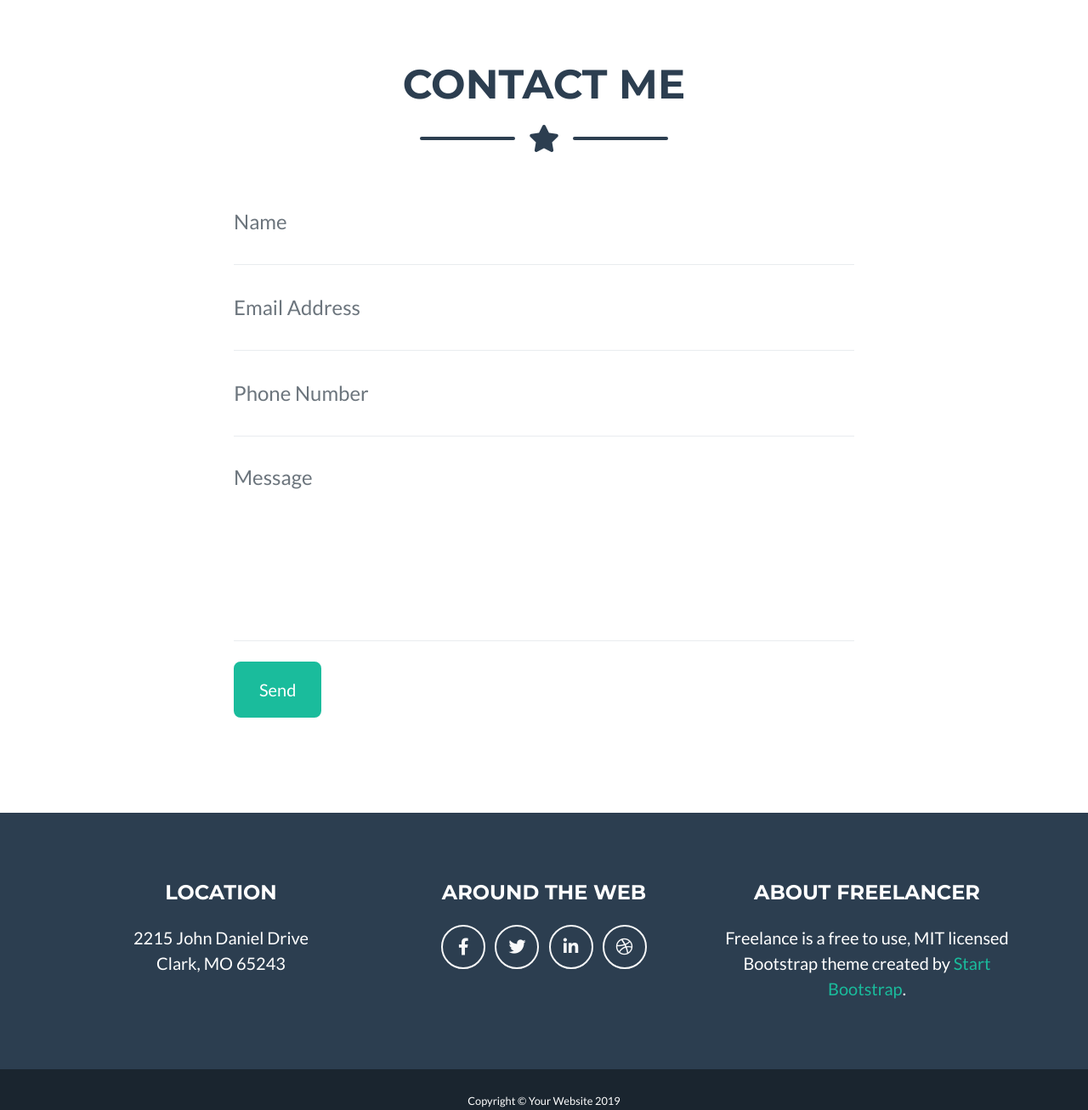
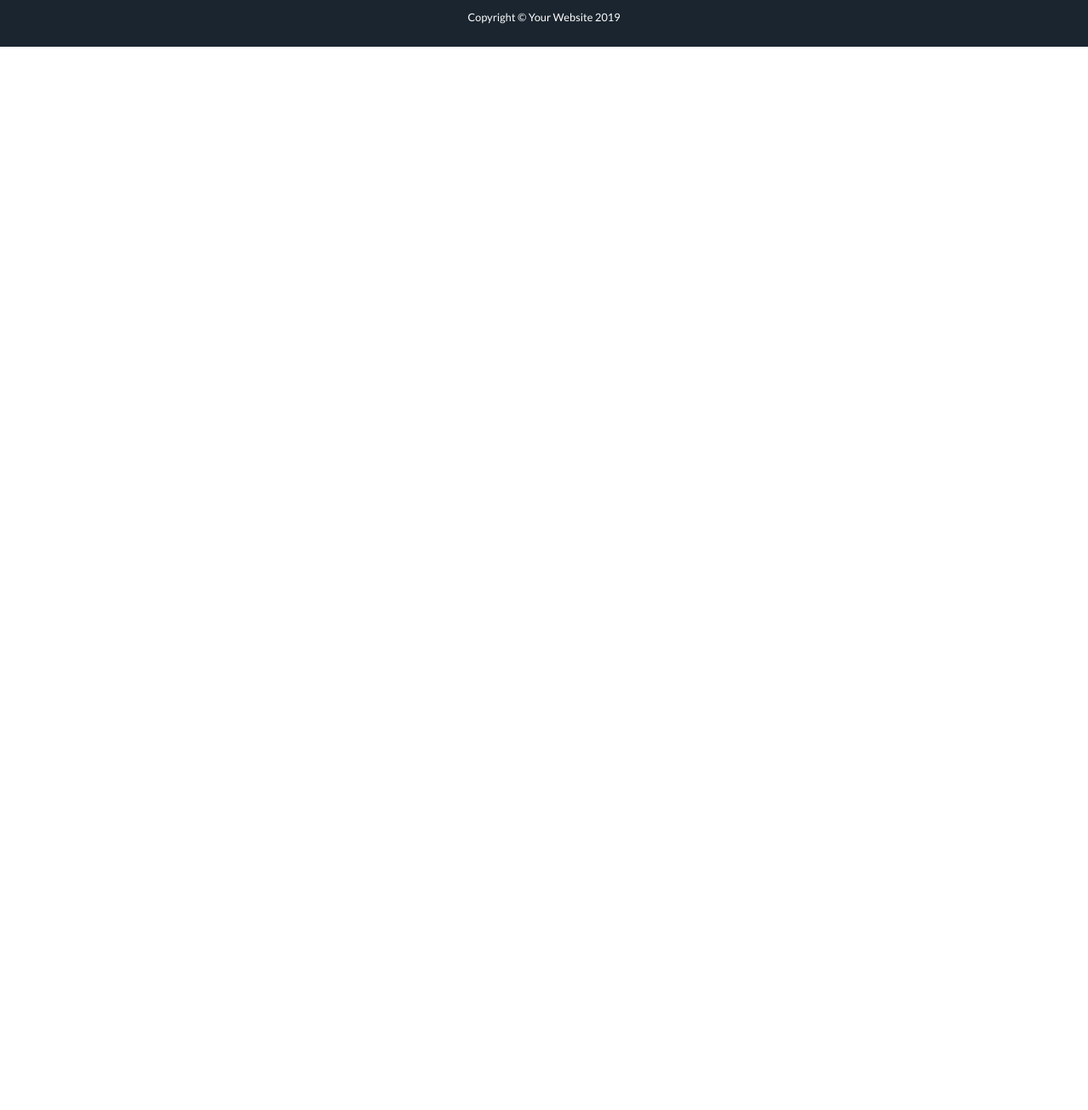
Before and after one commit to mini-credito/minicreditos, a website with bundled scripts: page index.html in a window 1280 px wide. Shown: the part 1860-3167 px from the top of the page at 85% size. After the commit the page ends 1915 px from the top, so only its background shows below. Built offline with nearby package versions, Linux system fonts and the light colour scheme.

Commit message:
Update index.html

```diff
--- a/index.html
+++ b/index.html
@@ -124,106 +124,7 @@
     </div>
   </section>
 
-  <!-- Contact Section -->
-  <section class="page-section" id="contact">
-    <div class="container">
 
-      <!-- Contact Section Heading -->
-      <h2 class="page-section-heading text-center text-uppercase text-secondary mb-0">Contact Me</h2>
-
-      <!-- Icon Divider -->
-      <div class="divider-custom">
-        <div class="divider-custom-line"></div>
-        <div class="divider-custom-icon">
-          <i class="fas fa-star"></i>
-        </div>
-        <div class="divider-custom-line"></div>
-      </div>
-
-      <!-- Contact Section Form -->
-      <div class="row">
-        <div class="col-lg-8 mx-auto">
-          <!-- To configure the contact form email address, go to mail/contact_me.php and update the email address in the PHP file on line 19. -->
-          <form name="sentMessage" id="contactForm" novalidate="novalidate">
-            <div class="control-group">
-              <div class="form-group floating-label-form-group controls mb-0 pb-2">
-                <label>Name</label>
-                <input class="form-control" id="name" type="text" placeholder="Name" required="required" data-validation-required-message="Please enter your name.">
-                <p class="help-block text-danger"></p>
-              </div>
-            </div>
-            <div class="control-group">
-              <div class="form-group floating-label-form-group controls mb-0 pb-2">
-                <label>Email Address</label>
-                <input class="form-control" id="email" type="email" placeholder="Email Address" required="required" data-validation-required-message="Please enter your email address.">
-                <p class="help-block text-danger"></p>
-              </div>
-            </div>
-            <div class="control-group">
-              <div class="form-group floating-label-form-group controls mb-0 pb-2">
-                <label>Phone Number</label>
-                <input class="form-control" id="phone" type="tel" placeholder="Phone Number" required="required" data-validation-required-message="Please enter your phone number.">
-                <p class="help-block text-danger"></p>
-              </div>
-            </div>
-            <div class="control-group">
-              <div class="form-group floating-label-form-group controls mb-0 pb-2">
-                <label>Message</label>
-                <textarea class="form-control" id="message" rows="5" placeholder="Message" required="required" data-validation-required-message="Please enter a message."></textarea>
-                <p class="help-block text-danger"></p>
-              </div>
-            </div>
-            <br>
-            <div id="success"></div>
-            <div class="form-group">
-              <button type="submit" class="btn btn-primary btn-xl" id="sendMessageButton">Send</button>
-            </div>
-          </form>
-        </div>
-      </div>
-
-    </div>
-  </section>
-
-  <!-- Footer -->
-  <footer class="footer text-center">
-    <div class="container">
-      <div class="row">
-
-        <!-- Footer Location -->
-        <div class="col-lg-4 mb-5 mb-lg-0">
-          <h4 class="text-uppercase mb-4">Location</h4>
-          <p class="lead mb-0">2215 John Daniel Drive
-            <br>Clark, MO 65243</p>
-        </div>
-
-        <!-- Footer Social Icons -->
-        <div class="col-lg-4 mb-5 mb-lg-0">
-          <h4 class="text-uppercase mb-4">Around the Web</h4>
-          <a class="btn btn-outline-light btn-social mx-1" href="#">
-            <i class="fab fa-fw fa-facebook-f"></i>
-          </a>
-          <a class="btn btn-outline-light btn-social mx-1" href="#">
-            <i class="fab fa-fw fa-twitter"></i>
-          </a>
-          <a class="btn btn-outline-light btn-social mx-1" href="#">
-            <i class="fab fa-fw fa-linkedin-in"></i>
-          </a>
-          <a class="btn btn-outline-light btn-social mx-1" href="#">
-            <i class="fab fa-fw fa-dribbble"></i>
-          </a>
-        </div>
-
-        <!-- Footer About Text -->
-        <div class="col-lg-4">
-          <h4 class="text-uppercase mb-4">About Freelancer</h4>
-          <p class="lead mb-0">Freelance is a free to use, MIT licensed Bootstrap theme created by
-            <a href="http://startbootstrap.com">Start Bootstrap</a>.</p>
-        </div>
-
-      </div>
-    </div>
-  </footer>
 
   <!-- Copyright Section -->
   <section class="copyright py-4 text-center text-white">
```
